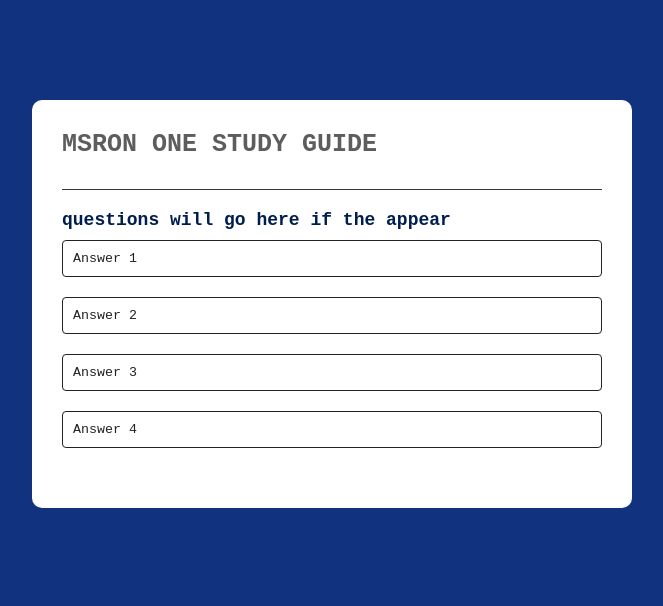
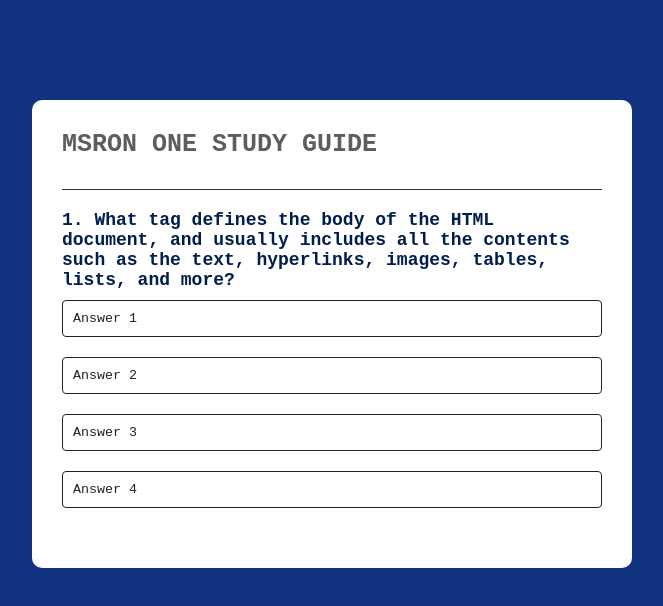
Before and after one commit to SuperFeeeelix/Knowledge_check, a plain HTML site: page index.html in a window 1280 px wide. Shown: the whole page, without its empty margins (308-971 px from the left). Drawn offline with Linux system fonts and the light colour scheme.

Commit message:
finally got to make the question appear in the htl\ml by changing the class to id

```diff
--- a/index.html
+++ b/index.html
@@ -12,8 +12,8 @@
    <div class="app">
     <h1>MSRON ONE STUDY GUIDE</h1>
     <div class="quiz">
-    <h2 class="question">questions will go here if the appear</h2>
-    <div id="answer-buttons">
+    <h2 id="question">questions will go here if the appear</h2>
+    <div class="answer-buttons">
         <button class="btn">Answer 1</button>
         <button class="btn">Answer 2</button>
         <button class="btn">Answer 3</button>
@@ -22,8 +22,9 @@
     <button id="next-btn">Next</button>
 </div>
 </div>
-<script src="script.js"></script>
+
 
 
 </body>
+<script src="script.js"></script>
 </html>
```
